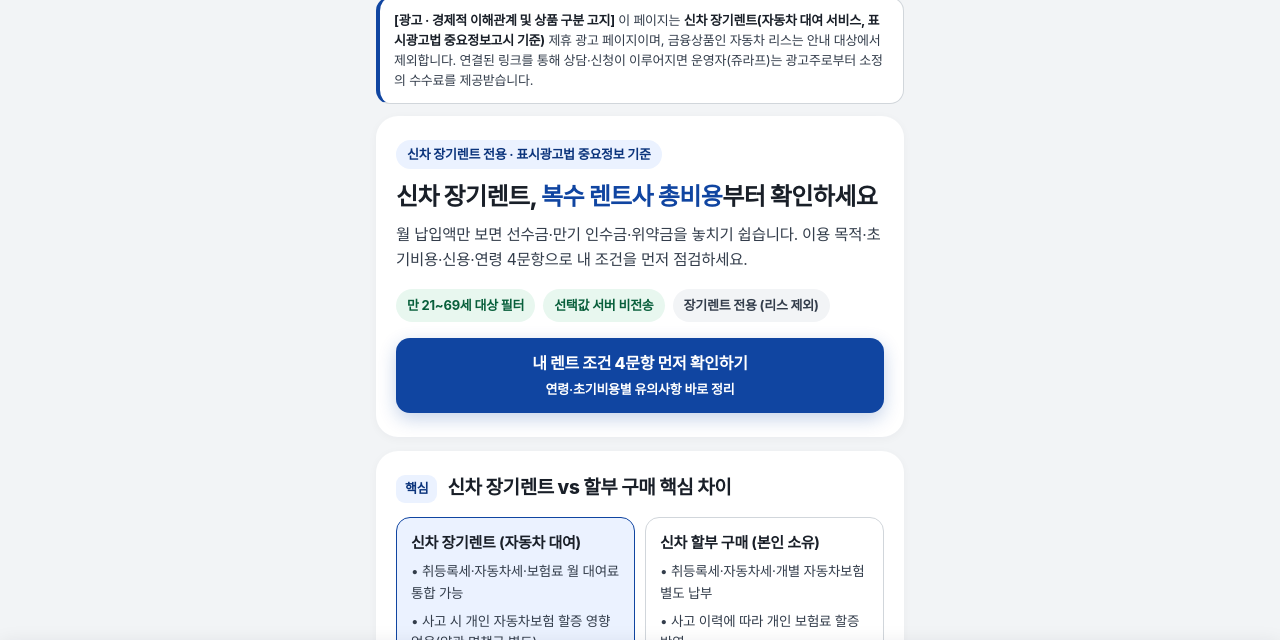
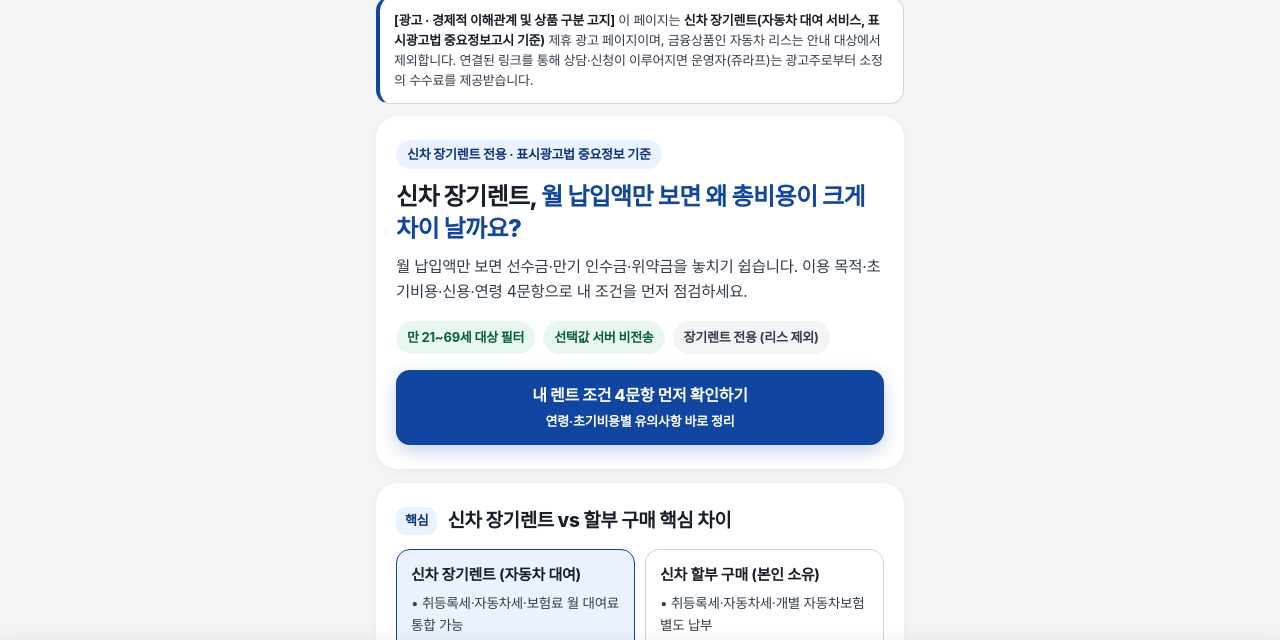
Before and after one commit to biojuho/biojuho.github.io, a plain HTML site: page joolife-go/go/autolease/index.html in a window 1280 px wide. Shown: the part 79-719 px from the top of the page. Drawn offline with Linux system fonts and the light colour scheme; a web font is replaced by a local one.

Commit message:
feat(hooks): apply Curiosity Gap hero to autolease bridge (100/100)
Co-authored-by: OpenBot <335604065+openbotgit[bot]@users.noreply.github.com>

```diff
--- a/joolife-go/go/autolease/index.html
+++ b/joolife-go/go/autolease/index.html
@@ -37,7 +37,7 @@
   <!-- Block 1: Hero -->
   <section class="card">
     <span class="kicker">신차 장기렌트 전용 · 표시광고법 중요정보 기준</span>
-    <h1 id="heroH1">신차 장기렌트, <span class="accent">복수 렌트사 총비용</span>부터 확인하세요</h1>
+    <h1 id="heroH1">신차 장기렌트, <span class="accent">월 납입액만 보면 왜 총비용이 크게 차이 날까요?</span></h1>
     <p id="heroLead" class="lead">월 납입액만 보면 선수금·만기 인수금·위약금을 놓치기 쉽습니다. 이용 목적·초기비용·신용·연령 4문항으로 내 조건을 먼저 점검하세요.</p>
     <div class="proof-row">
       <span class="proof-chip">만 21~69세 대상 필터</span>
```
